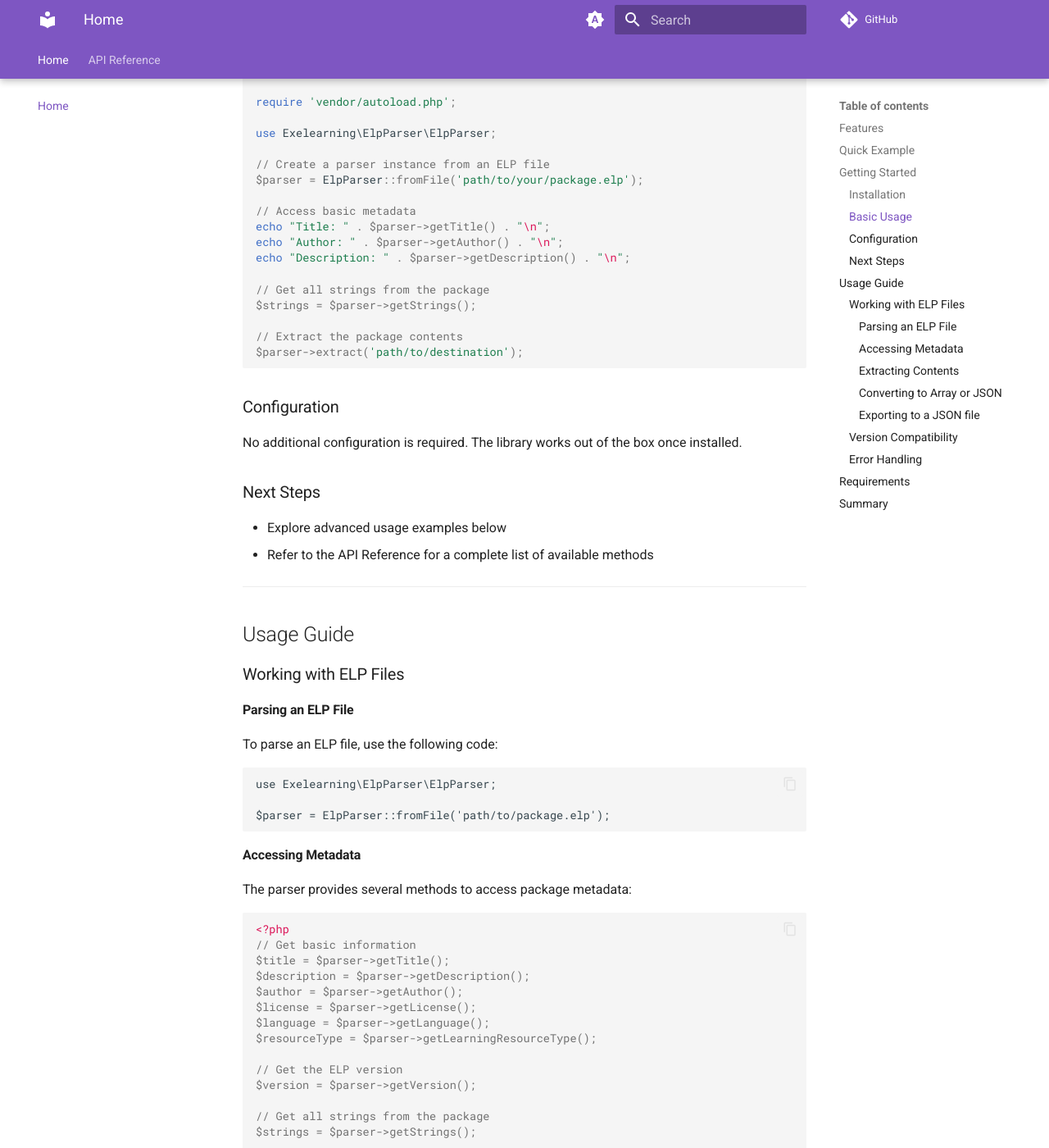
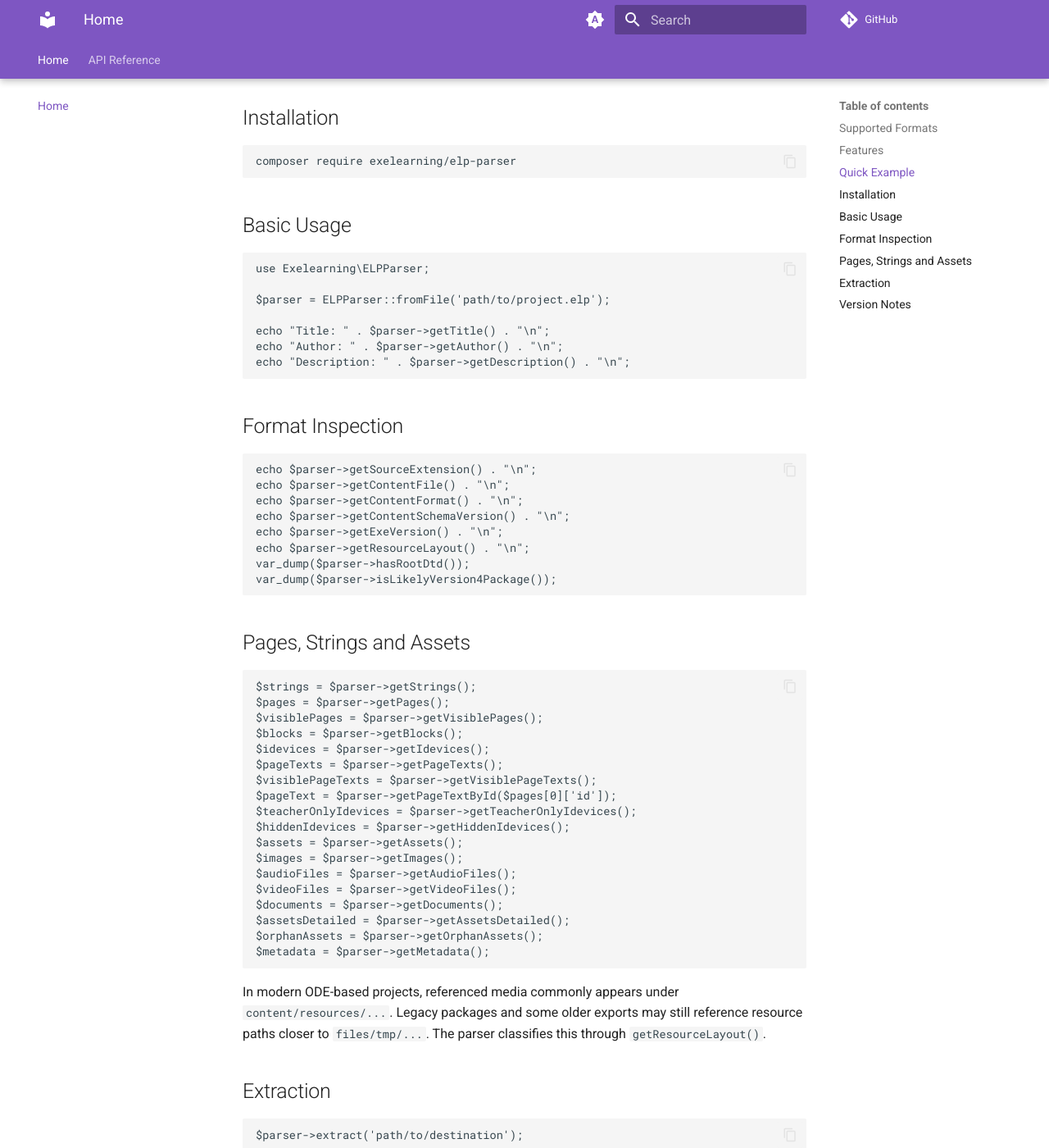
Before and after one commit to exelearning/elp-parser, an MkDocs documentation site: the page built from docs/index.md, in a window 1280 px wide and 1400 px high, scrolled down 1246 px. Shown: the whole window at 82% size. Built offline with MkDocs 1.6.1 and Material for MkDocs 9.7.7, drawn with Linux system fonts in a browser that asks for light colours; comment, search, counter and statistics services are not loaded; some of the changed text lies outside the part shown.

Commit message:
Add modern elpx parsing and content inspection APIs

````diff
--- a/docs/api.md
+++ b/docs/api.md
@@ -1,140 +1,212 @@
 # API Reference
 
-## ELPParser Class
+## `Exelearning\ELPParser`
 
-ELPParser class for parsing .elp (eXeLearning) project files. This class provides functionality to parse .elp files, which are ZIP archives containing XML content for eXeLearning projects. It supports both version 2 and 3 formats.
+Parser for eXeLearning `.elp` and `.elpx` project files.
 
-**Namespace:** `Exelearning`
+Supported project families:
 
-**Implements:** `JsonSerializable`
+- Legacy `.elp` packages using `contentv3.xml`
+- Modern `.elp` / `.elpx` packages using `content.xml`
 
 ### Constructor
 
 #### `__construct(string $filePath)`
 
-Create a new ELPParser instance.
-
-- **Parameters:**
-  - `$filePath` (string): Path to the .elp file
-- **Throws:** `Exception` if file cannot be opened or is invalid
-- **Return:** void
+Create a new parser instance from a project file path.
 
 ### Static Methods
 
 #### `fromFile(string $filePath): ELPParser`
 
-Static method to create an ELPParser from a file path.
+Create a parser instance from a file path.
 
-- **Parameters:**
-  - `$filePath` (string): Path to the .elp file
-- **Throws:** `Exception` if file cannot be opened or is invalid
-- **Returns:** `ELPParser`
-
-### Public Methods
+### Core Metadata
 
 #### `getVersion(): int`
 
-Get the detected ELP file version.
+Return the detected eXeLearning major version.
 
-- **Returns:** int - ELP file version (2 or 3)
+#### `getTitle(): string`
+
+Return the project title.
+
+#### `getDescription(): string`
+
+Return the project description.
+
+#### `getAuthor(): string`
+
+Return the project author.
+
+#### `getLicense(): string`
+
+Return the project license.
+
+#### `getLanguage(): string`
+
+Return the project language.
+
+#### `getLearningResourceType(): string`
+
+Return the learning resource type when present.
+
+### Format Introspection
+
+#### `getSourceExtension(): string`
+
+Return the source file extension, usually `elp` or `elpx`.
+
+#### `getContentFormat(): string`
+
+Return the detected internal project format:
+
+- `legacy-contentv3`
+- `ode-content`
+
+#### `getContentFile(): string`
+
+Return the XML entry used by the package:
+
+- `contentv3.xml`
+- `content.xml`
+
+#### `getContentSchemaVersion(): ?string`
+
+Return the modern ODE schema version when available.
+
+#### `getExeVersion(): ?string`
+
+Return the raw upstream eXeLearning version string when available.
+
+#### `getResourceLayout(): string`
+
+Return the detected resource layout family:
+
+- `content-resources`
+- `legacy-temp-paths`
+- `mixed`
+- `none`
+
+#### `hasRootDtd(): bool`
+
+Return `true` when the archive contains `content.dtd` at the root.
+
+#### `isLikelyVersion4Package(): bool`
+
+Return `true` when the package matches the current v4 heuristic:
+
+- `.elpx`
+- modern `content.xml` / ODE package
+- root `content.dtd`
+
+#### `isLegacyFormat(): bool`
+
+Return `true` for legacy `contentv3.xml` projects.
+
+### Parsed Content
 
 #### `getStrings(): array`
 
-Get all extracted strings.
+Return extracted strings from the project.
 
-- **Returns:** array - List of extracted strings
+#### `getPages(): array`
 
-#### `getTitle(): string`
+Return parsed page information, including block and idevice data when available.
 
-Get the title of the ELP content.
+#### `getVisiblePages(): array`
 
-- **Returns:** string
+Return only visible pages.
 
-#### `getDescription(): string`
+#### `getBlocks(): array`
 
-Get the description of the ELP content.
+Return all parsed blocks across all pages.
 
-- **Returns:** string
+#### `getIdevices(): array`
 
-#### `getAuthor(): string`
+Return all parsed idevices across all pages.
 
-Get the author of the ELP content.
+#### `getPageTexts(): array`
 
-- **Returns:** string
+Return grouped text content for each page, including the per-idevice text list and a concatenated page text.
 
-#### `getLicense(): string`
+#### `getVisiblePageTexts(): array`
 
-Get the license of the ELP content.
+Return grouped text content for visible pages only.
 
-- **Returns:** string
+#### `getPageTextById(string $pageId): ?array`
 
-#### `getLanguage(): string`
+Return grouped text content for a single page, or `null` if the page ID does not exist.
 
-Get the language of the ELP content.
+#### `getTeacherOnlyIdevices(): array`
 
-- **Returns:** string
+Return idevices marked as teacher-only.
 
-#### `getLearningResourceType(): string`
+#### `getHiddenIdevices(): array`
 
-Get the learning resource type.
+Return idevices whose visibility flag is false.
 
-- **Returns:** string
+#### `getAssets(): array`
+
+Return referenced asset paths detected in the parsed content.
+
+#### `getAssetsDetailed(): array`
+
+Return detailed asset records including path, type, extension, page origins, idevice origins and occurrence count.
+
+#### `getImages(): array`
+
+Return image asset paths.
+
+#### `getAudioFiles(): array`
+
+Return audio asset paths.
+
+#### `getVideoFiles(): array`
+
+Return video asset paths.
+
+#### `getDocuments(): array`
+
+Return document asset paths.
+
+#### `getOrphanAssets(): array`
+
+Return asset files present in the ZIP archive but not referenced by the parsed content.
+
+#### `getArchiveEntries(): array`
+
+Return the archive entry names inside the package.
+
+#### `getMetadata(): array`
+
+Return normalized metadata for the project.
+
+### Serialization
 
 #### `toArray(): array`
 
-Convert parser data to an array.
+Return a compact array summary with:
 
-- **Returns:** array - Array containing:
-  - version: int
-  - title: string
-  - description: string
-  - author: string
-  - license: string
-  - language: string
-  - learningResourceType: string
-  - strings: array
+- `version`
+- `title`
+- `description`
+- `author`
+- `license`
+- `language`
+- `learningResourceType`
+- `strings`
 
 #### `jsonSerialize(): mixed`
 
-JSON serialization method implementing JsonSerializable interface.
-
-- **Returns:** mixed - Data to be JSON serialized
+Return the value used for JSON serialization.
 
 #### `exportJson(?string $destinationPath = null): string`
 
-Export parsed data to JSON. If a destination path is provided, the JSON will be written to that file.
+Return the JSON representation of the compact summary and optionally write it to disk.
 
-- **Parameters:**
-  - `$destinationPath` (string|null): Optional file path for the JSON output
-- **Throws:** `Exception` if the JSON cannot be written
-- **Returns:** string - JSON representation of the parsed data
-
-#### `getMetadata(): array`
-
-Return a detailed metadata array containing Package, Dublin Core, LOM and LOM-ES
-information together with the page tree.
-
-- **Throws:** `Exception` if the XML cannot be parsed
-- **Returns:** array - Metadata structure
+### Extraction
 
 #### `extract(string $destinationPath): void`
 
-Extract contents of an ELP file to a specified directory.
-
-- **Parameters:**
-  - `$destinationPath` (string): Directory to extract contents to
-- **Throws:** `Exception` if extraction fails
-- **Returns:** void
-
-### Protected Properties
-
-- `$filePath` (string): Path to the .elp file
-- `$version` (int): ELP file version (2 or 3)
-- `$content` (array): Extracted content and metadata
-- `$strings` (array): Raw extracted strings
-- `$title` (string): Title of the ELP content
-- `$description` (string): Description of the ELP content
-- `$author` (string): Author of the ELP content
-- `$license` (string): License of the ELP content
-- `$language` (string): Language of the ELP content
-- `$learningResourceType` (string): Learning resource type
+Extract the package contents to a directory. Extraction is validated entry by entry to block unsafe ZIP paths.
--- a/docs/index.md
+++ b/docs/index.md
@@ -1,177 +1,116 @@
 # ELP Parser Documentation
 
-ELP Parser is a PHP library designed to parse and extract content from ELP (eXe Learning Package) files. It provides a simple and intuitive interface to access metadata and content from ELP packages.
+ELP Parser is a PHP library for reading eXeLearning project packages in both legacy and modern formats.
+
+## Supported Formats
+
+The library follows the format split documented in the upstream eXeLearning project:
+
+- Legacy `.elp` packages from eXeLearning 2.x use `contentv3.xml`
+- Modern `.elpx` packages from eXeLearning 3+ use `content.xml` with the ODE 2.0 model
+- Some modern `.elp` packages also use `content.xml`, so the parser detects the internal format instead of relying on the extension alone
 
 ## Features
 
-- Parse ELP files (both version 2 and 3 supported)
-- Extract metadata like title, description, author, etc.
-- Retrieve a complete metadata tree
-- Access learning resource information
-- Extract package contents to a specified directory
-- JSON serialization support
+- Parse `.elp` and `.elpx`
+- Detect legacy `contentv3.xml` vs modern `content.xml`
+- Detect eXeLearning major version when exposed by the package metadata
+- Detect likely v4-style `.elpx` packages using root `content.dtd`
+- Read title, description, author, license, language and learning resource type
+- Retrieve normalized metadata
+- Enumerate pages, idevices and asset references
+- Extract package contents safely
+- Export parsed summaries as JSON
 
 ## Quick Example
-
-```php
-<?php
-use Exelearning\ElpParser\ElpParser;
-
-// Parse an ELP file
-$parser = ElpParser::fromFile('path/to/your/package.elp');
-
-// Get metadata
-$title = $parser->getTitle();
-$author = $parser->getAuthor();
-$description = $parser->getDescription();
-
-// Extract contents
-$parser->extract('destination/path');
-```
-
----
-
-## Getting Started
-
-### Installation
-
-Install the ELP Parser via Composer by running the following command in your project directory:
-
-```bash
-composer require exelearning/elp-parser
-```
-
-### Basic Usage
-
-Here's a simple example to get you started with ELP Parser:
 
 ```php
 <?php
 
 require 'vendor/autoload.php';
 
-use Exelearning\ElpParser\ElpParser;
+use Exelearning\ELPParser;
 
-// Create a parser instance from an ELP file
-$parser = ElpParser::fromFile('path/to/your/package.elp');
+$parser = ELPParser::fromFile('path/to/project.elpx');
 
-// Access basic metadata
+echo $parser->getTitle() . PHP_EOL;
+echo $parser->getVersion() . PHP_EOL;
+echo $parser->getContentFormat() . PHP_EOL;
+echo $parser->getResourceLayout() . PHP_EOL;
+
+foreach ($parser->getPages() as $page) {
+    echo $page['title'] . PHP_EOL;
+}
+```
+
+## Installation
+
+```bash
+composer require exelearning/elp-parser
+```
+
+## Basic Usage
+
+```php
+use Exelearning\ELPParser;
+
+$parser = ELPParser::fromFile('path/to/project.elp');
+
 echo "Title: " . $parser->getTitle() . "\n";
 echo "Author: " . $parser->getAuthor() . "\n";
 echo "Description: " . $parser->getDescription() . "\n";
-
-// Get all strings from the package
-$strings = $parser->getStrings();
-
-// Extract the package contents
-$parser->extract('path/to/destination');
 ```
 
-### Configuration
-
-No additional configuration is required. The library works out of the box once installed.
-
-### Next Steps
-
-- Explore advanced usage examples below
-- Refer to the API Reference for a complete list of available methods
-
----
-
-## Usage Guide
-
-### Working with ELP Files
-
-#### Parsing an ELP File
-
-To parse an ELP file, use the following code:
+## Format Inspection
 
 ```php
-use Exelearning\ElpParser\ElpParser;
-
-$parser = ElpParser::fromFile('path/to/package.elp');
+echo $parser->getSourceExtension() . "\n";
+echo $parser->getContentFile() . "\n";
+echo $parser->getContentFormat() . "\n";
+echo $parser->getContentSchemaVersion() . "\n";
+echo $parser->getExeVersion() . "\n";
+echo $parser->getResourceLayout() . "\n";
+var_dump($parser->hasRootDtd());
+var_dump($parser->isLikelyVersion4Package());
 ```
 
-#### Accessing Metadata
-
-The parser provides several methods to access package metadata:
+## Pages, Strings and Assets
 
 ```php
-<?php
-// Get basic information
-$title = $parser->getTitle();
-$description = $parser->getDescription();
-$author = $parser->getAuthor();
-$license = $parser->getLicense();
-$language = $parser->getLanguage();
-$resourceType = $parser->getLearningResourceType();
-
-// Get the ELP version
-$version = $parser->getVersion();
-
-// Get all strings from the package
 $strings = $parser->getStrings();
+$pages = $parser->getPages();
+$visiblePages = $parser->getVisiblePages();
+$blocks = $parser->getBlocks();
+$idevices = $parser->getIdevices();
+$pageTexts = $parser->getPageTexts();
+$visiblePageTexts = $parser->getVisiblePageTexts();
+$pageText = $parser->getPageTextById($pages[0]['id']);
+$teacherOnlyIdevices = $parser->getTeacherOnlyIdevices();
+$hiddenIdevices = $parser->getHiddenIdevices();
+$assets = $parser->getAssets();
+$images = $parser->getImages();
+$audioFiles = $parser->getAudioFiles();
+$videoFiles = $parser->getVideoFiles();
+$documents = $parser->getDocuments();
+$assetsDetailed = $parser->getAssetsDetailed();
+$orphanAssets = $parser->getOrphanAssets();
+$metadata = $parser->getMetadata();
 ```
 
-#### Extracting Contents
+In modern ODE-based projects, referenced media commonly appears under `content/resources/...`.
+Legacy packages and some older exports may still reference resource paths closer to `files/tmp/...`.
+The parser classifies this through `getResourceLayout()`.
 
-To extract the contents of an ELP package:
+## Extraction
 
 ```php
 $parser->extract('path/to/destination');
 ```
 
-#### Converting to Array or JSON
+## Version Notes
 
-The parser implements `JsonSerializable` and provides methods for data conversion:
-
-```php
-<?php
-// Get array representation
-$data = $parser->toArray();
-
-// Get JSON representation
-$json = json_encode($parser);
-```
-
-#### Exporting to a JSON file
-
-You can directly export the parsed data to a JSON file using `exportJson()`:
-
-```php
-$parser->exportJson('path/to/output.json');
-
-// Obtain a metadata tree
-$meta = $parser->getMetadata();
-```
-
-### Version Compatibility
-
-The library supports both version 2 and version 3 of ELP files. The parsing process automatically detects the version and handles the content appropriately.
-
-### Error Handling
-
-It's recommended to wrap operations in try-catch blocks to handle potential exceptions:
-
-```php
-<?php
-try {
-    $parser = ElpParser::fromFile('path/to/package.elp');
-} catch (\Exception $e) {
-    echo "Error parsing ELP file: " . $e->getMessage();
-}
-```
-
----
-
-## Requirements
-
-- PHP 8.0 or higher
-- SimpleXML extension
-- ZipArchive extension
-
----
-
-## Summary
-
-With ELP Parser, you can efficiently parse, extract, and manipulate the contents of ELP files. The library's flexibility and ease of use make it an excellent choice for working with eXe Learning Packages. Explore more advanced usage and detailed API documentation to harness its full potential.
+- `getVersion()` reports the detected eXeLearning major version
+- `getContentFormat()` reports the internal package model
+- This lets the library handle eXeLearning 2.x and modern ODE-based packages through a single API
+- Newer builds may still expose `exe_version=3.0`, so exact major detection is not always possible from metadata alone
+- The library therefore uses a heuristic for likely v4-style packages: `.elpx` + modern ODE layout + root `content.dtd`
````
Also changed, not shown: README.md (+85 -56 lines), 4 other files.
